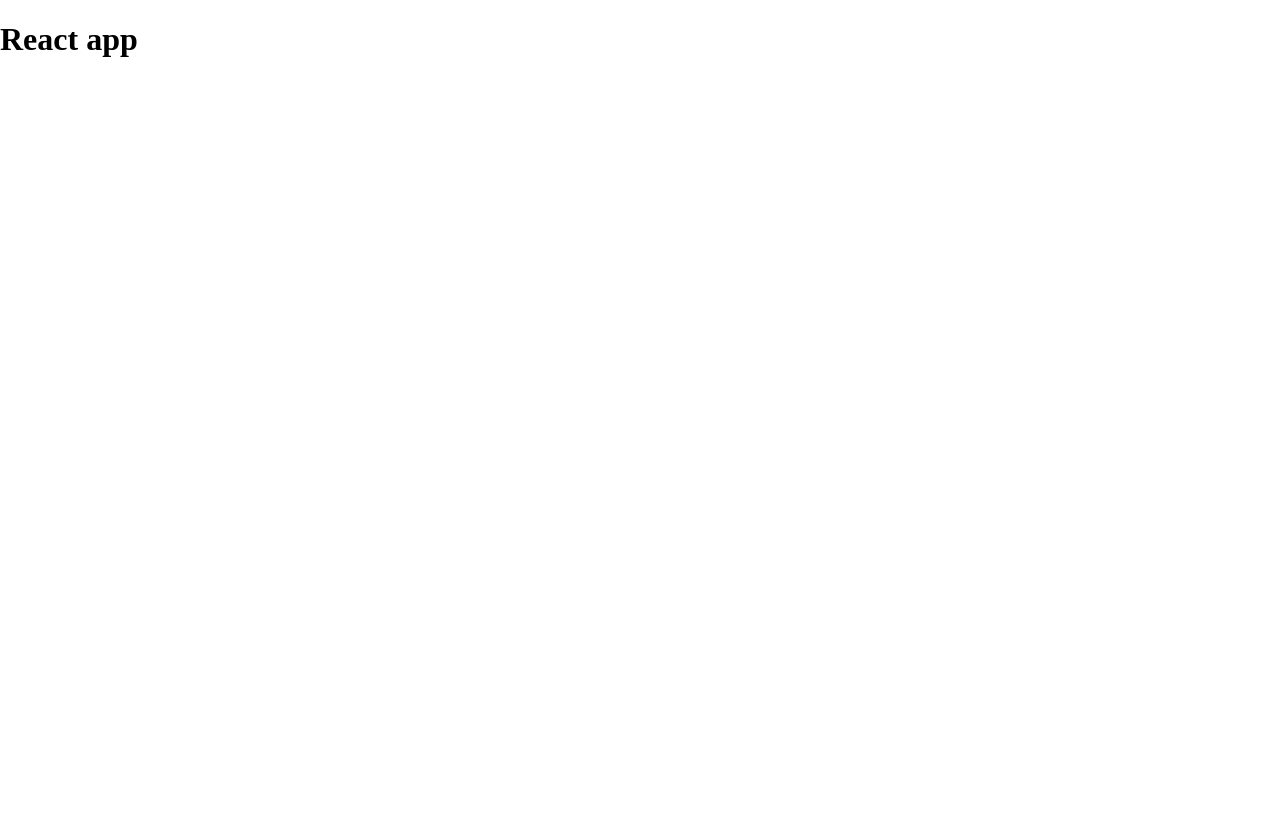
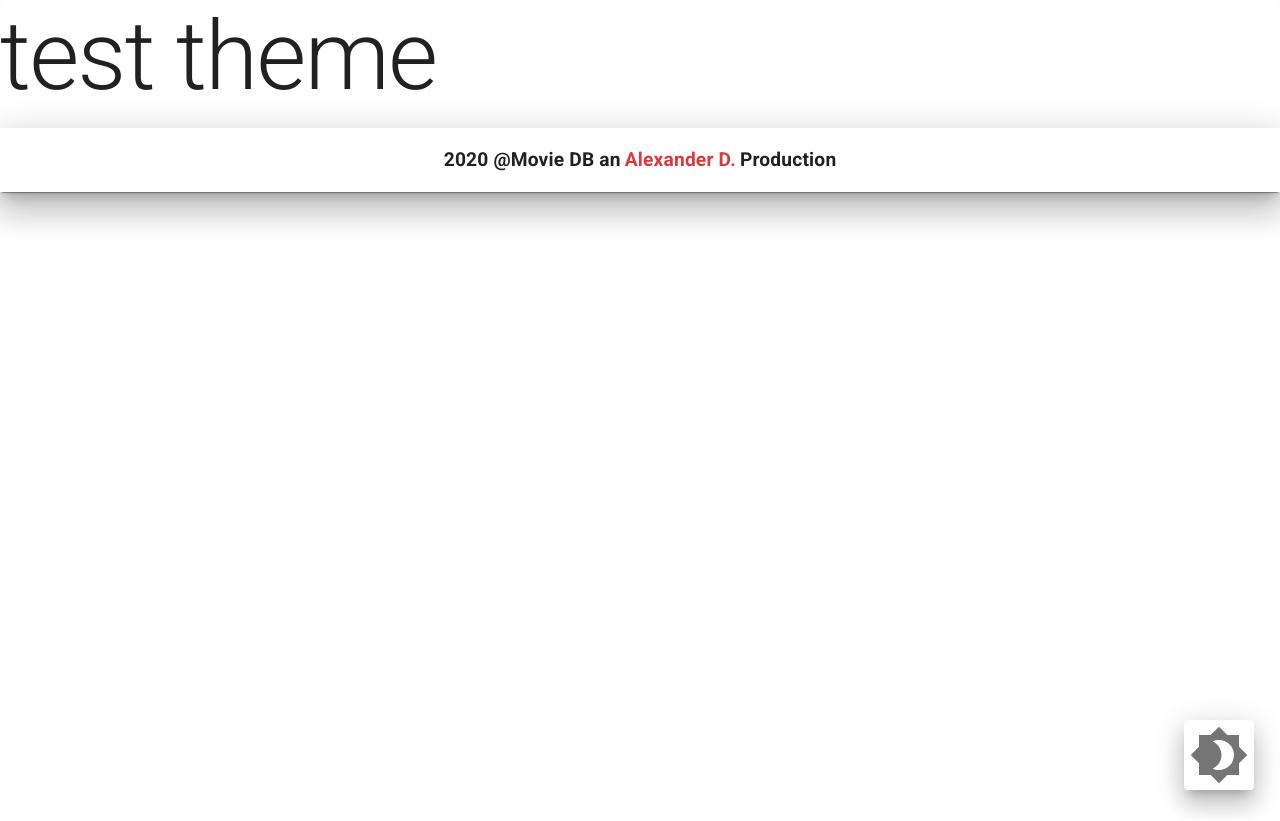
Before and after one commit to Aleksander-Dorkov/Portfolio-React-App, a React (Create React App) app: page / in a window 1280 px wide. After the commit the page ends 800 px from the top, so only its background shows below. Built offline with nearby package versions, Linux system fonts and the light colour scheme.

Commit message:
Added footer, README.md theme swapping

```diff
--- a/public/index.html
+++ b/public/index.html
@@ -29,6 +29,121 @@
   </head>
   <body>
     <noscript>You need to enable JavaScript to run this app.</noscript>
+    <style id="loading screen css">
+      .container {
+        color: azure;
+        background-color: #424242;
+        transform: scale(2);
+        height: 100vh;
+        width: 100vw;
+        font-family: Helvetica;
+      }
+
+      .loader {
+        height: 20px;
+        width: 250px;
+        position: absolute;
+        top: 0;
+        bottom: 0;
+        left: 0;
+        right: 0;
+        margin: auto;
+      }
+      .loader--dot {
+        animation-name: loader;
+        animation-timing-function: ease-in-out;
+        animation-duration: 3s;
+        animation-iteration-count: infinite;
+        height: 20px;
+        width: 20px;
+        border-radius: 100%;
+        background-color: black;
+        position: absolute;
+        border: 2px solid white;
+      }
+      .loader--dot:first-child {
+        background-color: #8cc759;
+        animation-delay: 0.5s;
+      }
+      .loader--dot:nth-child(2) {
+        background-color: #8c6daf;
+        animation-delay: 0.4s;
+      }
+      .loader--dot:nth-child(3) {
+        background-color: #ef5d74;
+        animation-delay: 0.3s;
+      }
+      .loader--dot:nth-child(4) {
+        background-color: #f9a74b;
+        animation-delay: 0.2s;
+      }
+      .loader--dot:nth-child(5) {
+        background-color: #60beeb;
+        animation-delay: 0.1s;
+      }
+      .loader--dot:nth-child(6) {
+        background-color: #fbef5a;
+        animation-delay: 0s;
+      }
+      .loader--text {
+        position: absolute;
+        top: 200%;
+        left: 0;
+        right: 0;
+        width: 13rem;
+        margin: auto;
+      }
+      .loader--text:after {
+        content: "ReactDOM is Rendering";
+        font-weight: bold;
+        animation-name: loading-text;
+        animation-duration: 3s;
+        animation-iteration-count: infinite;
+      }
+
+      @keyframes loader {
+        15% {
+          transform: translateX(0);
+        }
+        45% {
+          transform: translateX(230px);
+        }
+        65% {
+          transform: translateX(230px);
+        }
+        95% {
+          transform: translateX(0);
+        }
+      }
+      @keyframes loading-text {
+        0% {
+          content: "ReactDOM is Rendering";
+        }
+        25% {
+          content: "ReactDOM is Rendering.";
+        }
+        50% {
+          content: "ReactDOM is Rendering..";
+        }
+        75% {
+          content: "ReactDOM is Rendering...";
+        }
+      }
+
+    </style>
+    <div id="loading screen">
+      <div class='container'>
+        <div class='loader'>
+          <div class='loader--dot'></div>
+          <div class='loader--dot'></div>
+          <div class='loader--dot'></div>
+          <div class='loader--dot'></div>
+          <div class='loader--dot'></div>
+          <div class='loader--dot'></div>
+          <div class='loader--text'></div>
+        </div>
+      </div>
+    </div>
     <div id="root"></div>
     <!--
       This HTML file is a template.
--- a/src/App.tsx
+++ b/src/App.tsx
@@ -1,8 +1,84 @@
-import React from 'react';
+import React, {useEffect, useState} from 'react';
+import {useSelector} from "react-redux";
+import {ReduxState} from "./configuration/redux/ReduxStore";
+import {createMuiTheme, Paper, Theme, ThemeProvider, Typography} from "@material-ui/core";
+import {ThemeBuilder} from "./views/theme/ThemeBuilder";
+import {Footer} from "./views/footer/Footer";
 
 function App() {
+    const darkTheme = useSelector((state: ReduxState) => state.darkTheme);
+    const [currentTheme, setCurrentTheme] = useState<Theme>();
+
+    const defaultTHeme = createMuiTheme({
+        palette: {
+            type: "light",
+            // primary: purple
+        },
+        overrides: {
+            MuiTooltip: {
+                tooltip: {
+                    fontSize: "0.9em",
+                }
+            }
+        }
+    });
+    useEffect(() => {
+        if (darkTheme) {
+            setCurrentTheme(createMuiTheme({
+                palette: {
+                    type: "dark",
+                    primary: {
+                        main: '#90caf9'
+                    },
+                    secondary: {main: '#00e676'}
+                    // primary: purple
+                },
+                overrides: {
+                    MuiTooltip: {
+                        tooltip: {
+                            fontSize: "0.9em",
+                        }
+                    }
+                }
+            }));
+        } else {
+            setCurrentTheme(createMuiTheme({
+                palette: {
+                    type: "light",
+                    // primary: purple
+                },
+                overrides: {
+                    MuiTooltip: {
+                        tooltip: {
+                            fontSize: "0.9em",
+                        }
+                    }
+                }
+            }));
+        }
+
+    }, [darkTheme])
+
+    useEffect(() => {
+        //removes the loading screen, we have to use document.getElementById, because it is outside of ReactDOM
+        const loadingScreenHtml = document.getElementById('loading screen');
+        const loadingScreenCss = document.getElementById('loading screen css');
+        if (loadingScreenHtml !== null && loadingScreenCss !== null) {
+            loadingScreenHtml.style.display = 'none'
+            loadingScreenCss.remove();
+        }
+    }, []);
+
     return (
-        <h1>React app</h1>
+        <ThemeProvider theme={(currentTheme === undefined) ? defaultTHeme : currentTheme}>
+            <ThemeBuilder/>
+            <Paper>
+                <Typography variant={'h1'}>
+                    test theme
+                </Typography>
+                <Footer/>
+            </Paper>
+        </ThemeProvider>
     );
 }
 
--- a/src/configuration/redux/ReduxStore.ts
+++ b/src/configuration/redux/ReduxStore.ts
@@ -1,5 +1,9 @@
 import {combineReducers, createStore} from 'redux';
 import {themeReducer} from "./ThemeReducer";
+
+export interface ReduxState {
+    darkTheme: boolean
+}
 
 const rootReducer = combineReducers({
     darkTheme: themeReducer
--- /dev/null
+++ b/src/views/footer/Footer.tsx
@@ -0,0 +1,31 @@
+import React, {CSSProperties} from "react";
+import {AppBar, Button, Grid, IconButton, Toolbar, Typography} from "@material-ui/core";
+
+function Footer() {
+    const footerTextStyle = {
+        fontSize: '1.2rem',
+        fontWeight: 'bold',
+    } as CSSProperties
+
+    return (
+        <>
+            <AppBar position="static" color={'inherit'} elevation={20} className={'mt-3'}>
+                <Toolbar>
+                    <Grid container={true} justify={'center'} spacing={3}>
+                        <Typography variant={'subtitle1'} style={footerTextStyle} color={'textPrimary'}>2020 @Movie DB
+                            an</Typography>
+                        <Typography variant={'subtitle1'} align={'center'} style={footerTextStyle}
+                                    className={'ml-1 mr-1'}>
+                            <a href="https://app.netlify.com/sites/destroy-bugs/deploys"
+                               target={'blank'}
+                               style={{color: '#d93a3d', textDecoration: 'none'}}>Alexander D.</a>
+                        </Typography>
+                        <Typography variant={'subtitle1'} style={footerTextStyle}>Production</Typography>
+                    </Grid>
+                </Toolbar>
+            </AppBar>
+        </>
+    )
+}
+
+export {Footer}
--- /dev/null
+++ b/src/views/theme/ThemeBuilder.css
@@ -0,0 +1,10 @@
+.theme-paper {
+    position: fixed;
+    top: 90%;
+    right: 2%;
+    z-index: 5000;
+}
+
+.theme-paper:hover {
+    cursor: pointer;
+}
--- /dev/null
+++ b/src/views/theme/ThemeBuilder.tsx
@@ -0,0 +1,43 @@
+import React, {useEffect, useState} from "react";
+import Brightness7Icon from '@material-ui/icons/Brightness7';
+import Brightness4Icon from '@material-ui/icons/Brightness4';
+import './ThemeBuilder.css'
+import {IconButton, Paper, Tooltip} from "@material-ui/core";
+import {useDispatch, useSelector} from "react-redux";
+import {ReduxState} from "../../configuration/redux/ReduxStore";
+import {DARK_THEME, setDarkTheme, setLightTheme} from "../../configuration/redux/ThemeReducer";
+
+
+function ThemeBuilder() {
+    const dispatch = useDispatch();
+    const darkTheme = useSelector((state: ReduxState) => state.darkTheme);
+    const [disabled, setDisabled] = useState<boolean>(true);
+
+    useEffect(() => {
+        let item = localStorage.getItem('theme');
+        if (item === DARK_THEME) {
+            dispatch(setDarkTheme());
+        } else {
+            dispatch(setLightTheme());
+        }
+        setDisabled(false);
+    }, [dispatch])
+
+    return (
+        <>
+            <Tooltip title={(disabled) ? 'Only For Paid Account or Admin' : "Toggle dark/light theme"}>
+                <Paper className={'theme-paper'} elevation={15}>
+                    <IconButton style={{padding: '5px'}} disabled={disabled}>
+                        {darkTheme ?
+                            <Brightness7Icon style={{fontSize: '60px'}} onClick={() => dispatch(setLightTheme())}/>
+                            :
+                            <Brightness4Icon style={{fontSize: '60px'}} onClick={() => dispatch(setDarkTheme())}/>
+                        }
+                    </IconButton>
+                </Paper>
+            </Tooltip>
+        </>
+    )
+}
+
+export {ThemeBuilder}
```
Also changed, not shown: README.html (+17 -0 lines), 1 other file (tests, documents, lock files or other folders).
